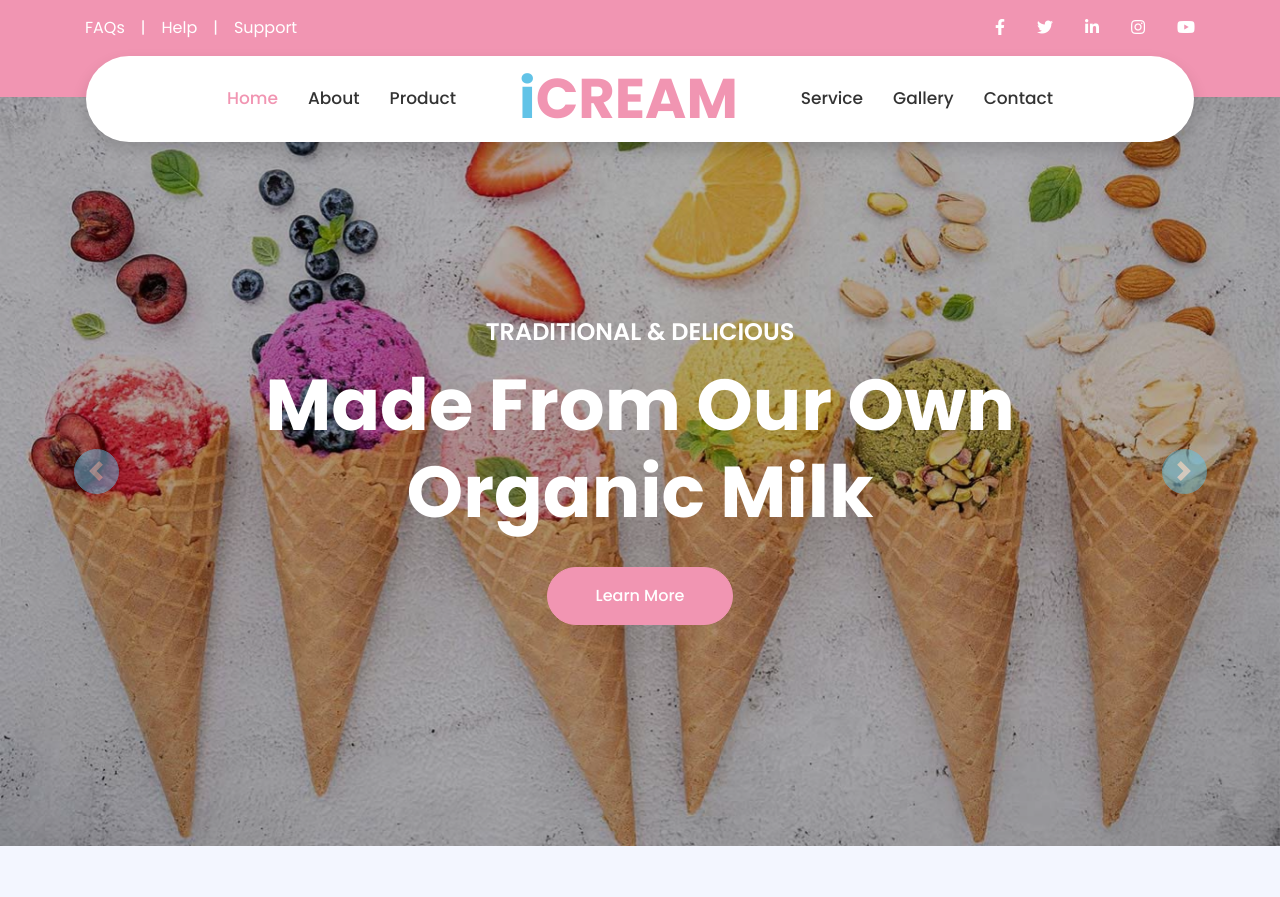
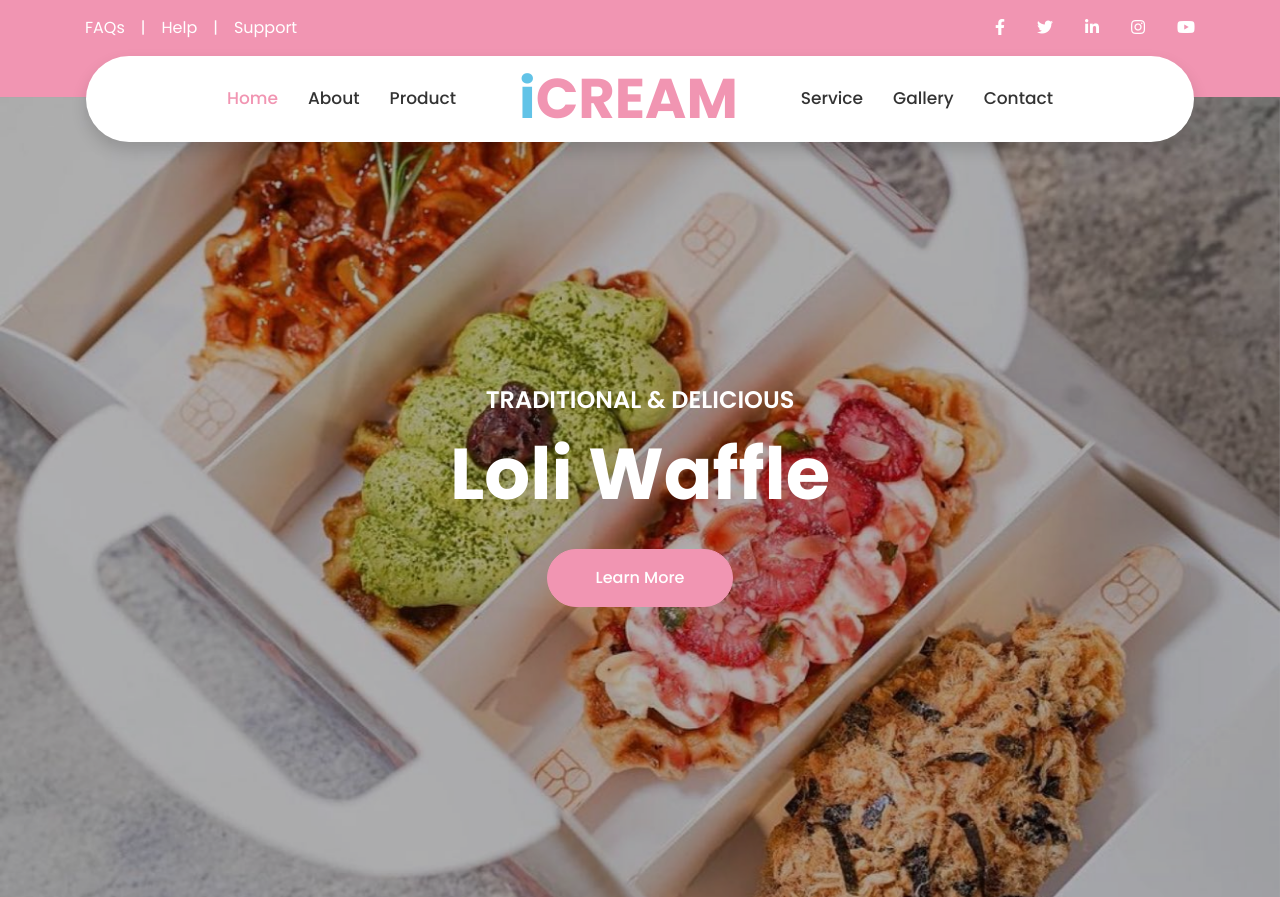
Before and after one commit to ZilongWang-UNO/loli-waffle, a plain HTML site: page index.html in a window 1280 px wide. Shown: the top 897 px of the page. Drawn offline with nearby package versions, Linux system fonts and the light colour scheme.

Commit message:
title changed, home img changed

```diff
--- a/index.html
+++ b/index.html
@@ -3,7 +3,7 @@
 
 <head>
     <meta charset="utf-8">
-    <title>iCREAM - Ice Cream Shop Website Template</title>
+    <title>Loli Waffle</title>
     <meta content="width=device-width, initial-scale=1.0" name="viewport">
     <meta content="Free HTML Templates" name="keywords">
     <meta content="Free HTML Templates" name="description">
@@ -97,11 +97,11 @@
 
 
     <!-- Carousel Start -->
-    <div class="container-fluid p-0 mb-5 pb-5">
+    <div class="container-fluid p-0 mb-5 pb-5 h-100">
         <div id="header-carousel" class="carousel slide" data-ride="carousel">
             <div class="carousel-inner">
                 <div class="carousel-item active">
-                    <img class="w-100" src="img/carousel-1.jpg" alt="Image">
+                    <img class="w-100" style="height: calc(100vh);" src="img/home2.jpg" alt="Image">
                     <div class="carousel-caption d-flex flex-column align-items-center justify-content-center">
                         <div class="p-3" style="max-width: 900px;">
                             <h4 class="text-white text-uppercase mb-md-3">Traditional & Delicious</h4>
@@ -110,7 +110,7 @@
                         </div>
                     </div>
                 </div>
-                <div class="carousel-item">
+                <!-- <div class="carousel-item">
                     <img class="w-100" src="img/carousel-2.jpg" alt="Image">
                     <div class="carousel-caption d-flex flex-column align-items-center justify-content-center">
                         <div class="p-3" style="max-width: 900px;">
@@ -119,9 +119,9 @@
                             <a href="" class="btn btn-primary py-md-3 px-md-5 mt-2">Learn More</a>
                         </div>
                     </div>
-                </div>
+                </div> -->
             </div>
-            <a class="carousel-control-prev" href="#header-carousel" data-slide="prev">
+            <!-- <a class="carousel-control-prev" href="#header-carousel" data-slide="prev">
                 <div class="btn btn-secondary px-0" style="width: 45px; height: 45px;">
                     <span class="carousel-control-prev-icon mb-n1"></span>
                 </div>
@@ -130,7 +130,7 @@
                 <div class="btn btn-secondary px-0" style="width: 45px; height: 45px;">
                     <span class="carousel-control-next-icon mb-n1"></span>
                 </div>
-            </a>
+            </a> -->
         </div>
     </div>
     <!-- Carousel End -->
```
Also changed, not shown: about.html (+1 -1 lines), contact.html (+1 -1 lines), gallery.html (+1 -1 lines), product.html (+1 -1 lines), service.html (+1 -1 lines), ice-cream-shop-website-template.jpg (deleted), img/home.jpg (added), img/home2.jpg (added).
